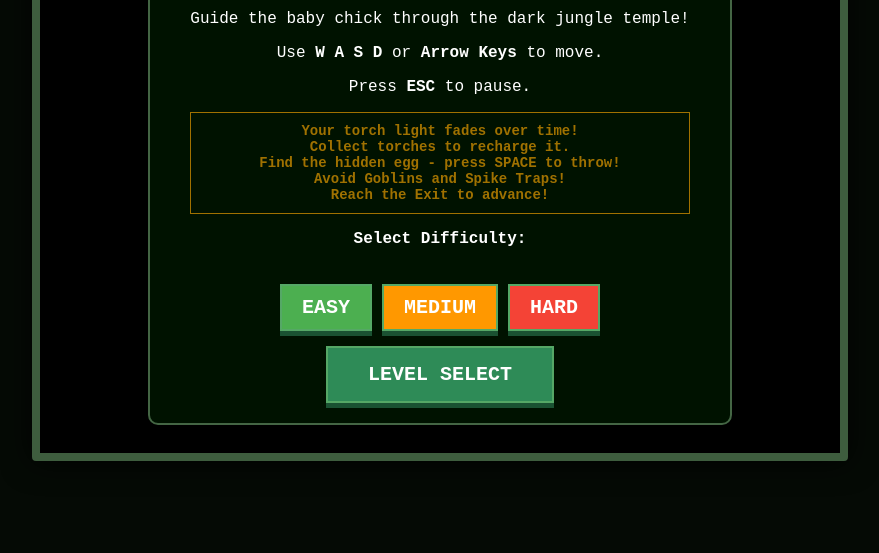
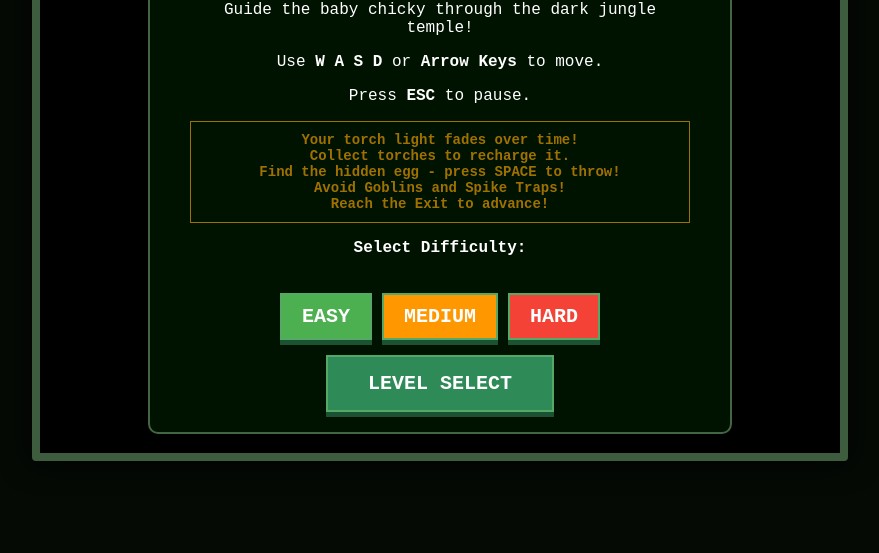
Before and after one commit to simpaladmnteam-cvo/templeescape, a plain HTML site: page index.html in a window 1280 px wide. Shown: the part 247-800 px from the top of the page, without its empty margins (200-1079 px from the left). Drawn offline with Linux system fonts and the light colour scheme.

Commit message:
Update index.html

```diff
--- a/index.html
+++ b/index.html
@@ -139,7 +139,7 @@
         <div id="ui-layer">
             <div id="start-screen" class="intro-box">
                 <h1>Temple Escape</h1>
-                <p>Guide the baby chick through the dark jungle temple!</p>
+                <p>Guide the baby chicky through the dark jungle temple!</p>
                 <p>Use <b>W A S D</b> or <b>Arrow Keys</b> to move.</p>
                 <p>Press <b>ESC</b> to pause.</p>
                 <div class="warning-text">
```
